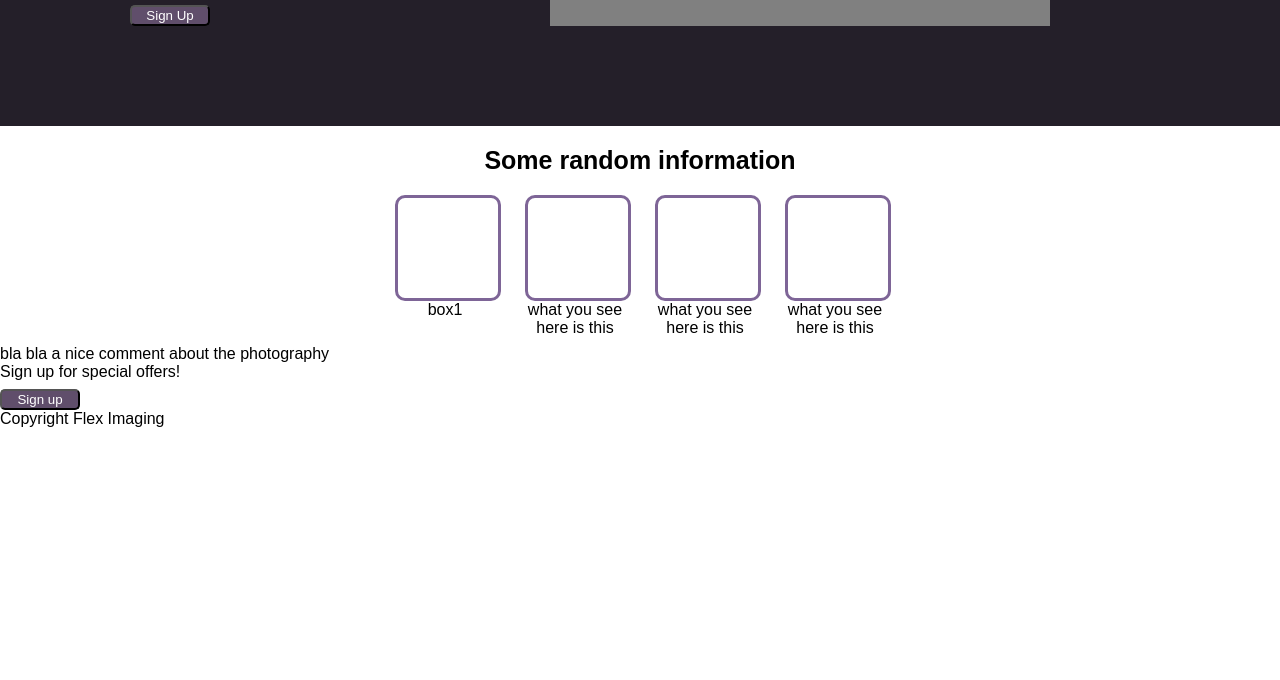
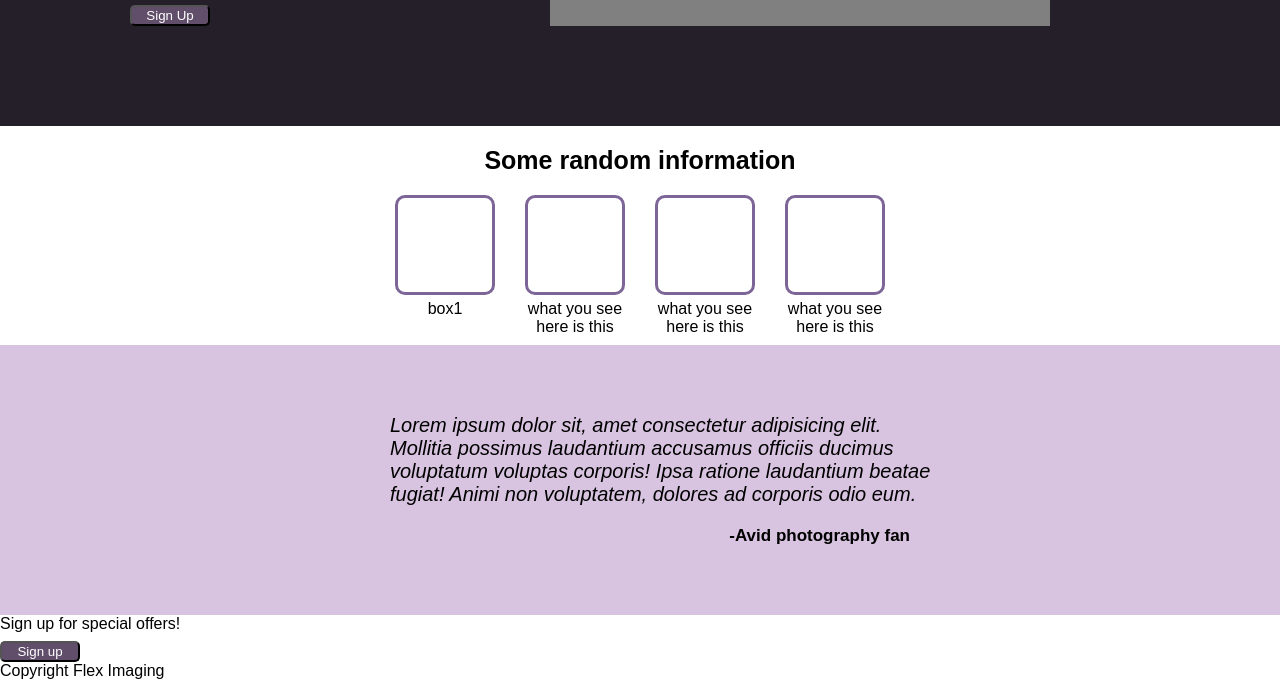
Before and after one commit to ItsWakana/FlexImaging, a plain HTML site: page index.html in a window 1280 px wide. Shown: the part 196-876 px from the top of the page. Before the commit the page ends 800 px from the top, so only its background shows below. Drawn offline with Linux system fonts and the light colour scheme.

Commit message:
Add customer testimonial

```diff
--- a/index.html
+++ b/index.html
@@ -46,7 +46,12 @@
                 <div class="text">what you see here is this</div>
             </div>
     </div>
-    <div class="customer comment">bla bla a nice comment about the photography</div>
+    <div class="container-block">
+        <div class="customer-container">
+            <div class="customer-comment">Lorem ipsum dolor sit, amet consectetur adipisicing elit. Mollitia possimus laudantium accusamus officiis ducimus voluptatum voluptas corporis! Ipsa ratione laudantium beatae fugiat! Animi non voluptatem, dolores ad corporis odio eum.</div>
+            <div class="quote">-Avid photography fan</div>
+        </div>
+    </div>
     <div class="sign-up">Sign up for special offers!</div>
     <button>Sign up</button>
     <footer>
--- a/style.css
+++ b/style.css
@@ -60,8 +60,39 @@ header {
     height:100px;
     width:100px;
     border-radius: 10px;
+    margin-bottom:5px;
+    box-sizing:border-box;
 }
 
+.container-block {
+    background-color: rgb(216, 196, 224);
+    height:270px;
+    display:flex;
+    flex-shrink:0;
+    align-items: center;
+    justify-content: center;
+}
+
+.customer-container {
+    display:flex;
+    flex-direction: column;
+    justify-content: center;
+    padding-left: 50px;
+    width:550px;
+
+}
+
+.quote {
+    margin-top:20px;
+    align-self: flex-end;
+    padding-right: 30px;
+    font-size: 17px;
+    font-weight: 800;
+}
+.customer-comment {
+    font-size: 20px;
+    font-style: italic;
+}
 .content1 {
     display:flex;
 }
```
